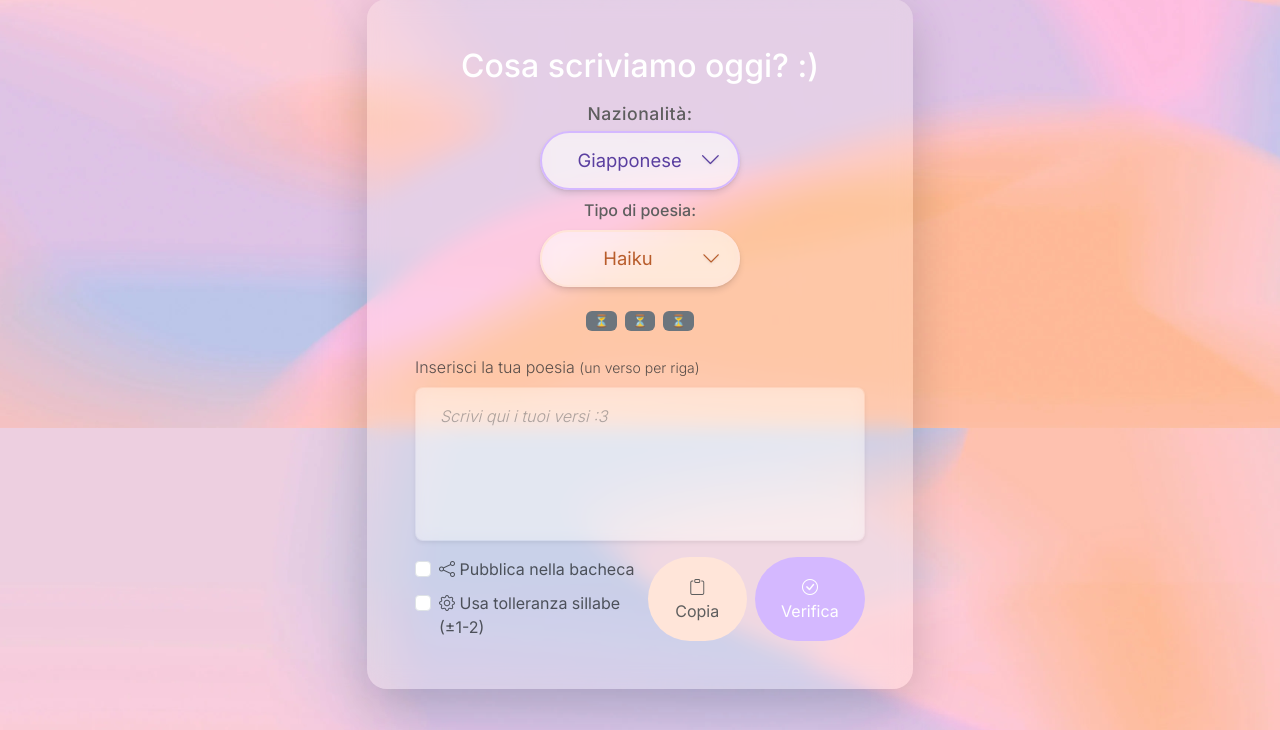
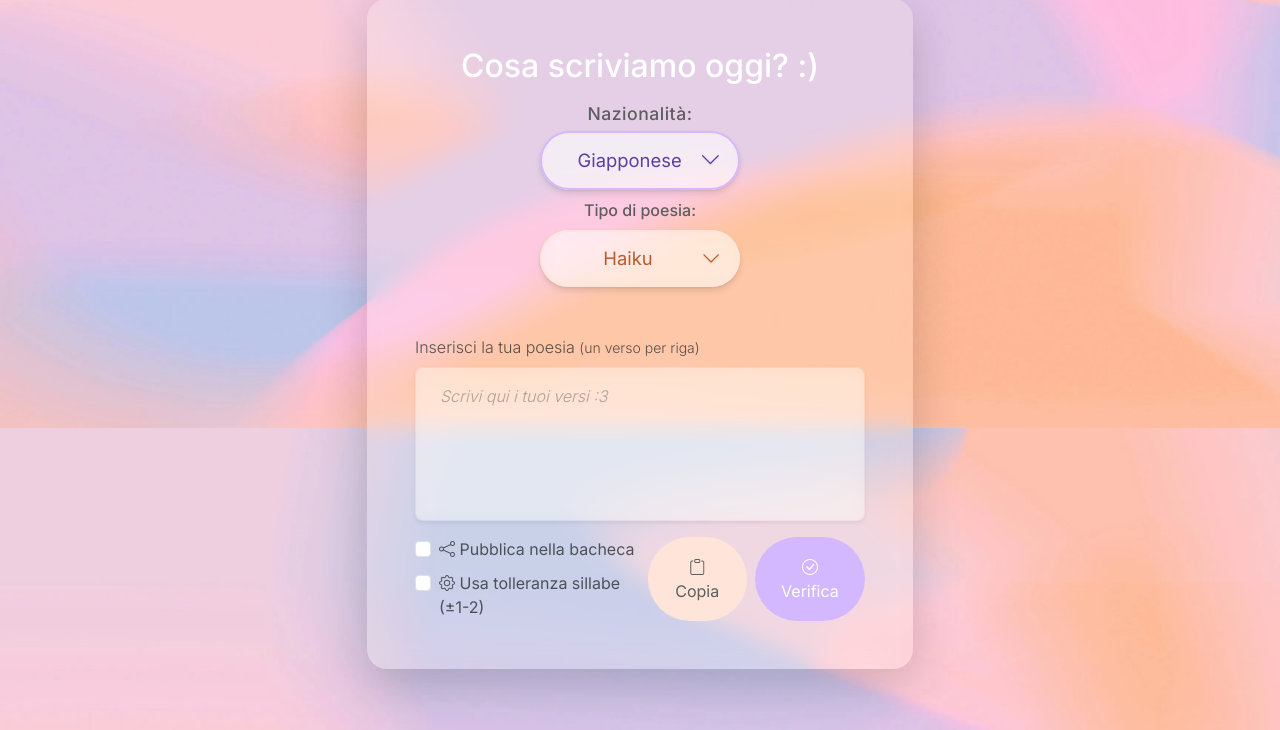
Before and after one commit to aleloizz/Ale-s-Haikus, a Python web app: template templates/index.html in a window 1280 px wide. Shown: the part 372-1102 px from the top of the page. Run offline with Jinja, Linux system fonts and the light colour scheme; the template is opened without the code that fills it, so the values that code supplies are empty; some web fonts are replaced.

Commit message:
rimozione badge di caricamento temporanei

```diff
--- a/static/js/app.js
+++ b/static/js/app.js
@@ -23,6 +23,8 @@ const poemTypes = { // Tipi di poesia disponibili
 };
 
 document.addEventListener('DOMContentLoaded', () => {
+    console.log('🚀 DOMContentLoaded - Inizio inizializzazione');
+
     // Elementi UI esistenti
     const poemNation = document.getElementById('poemNation');
     const poemTypeSelect = document.getElementById('poemType');
@@ -31,13 +33,28 @@ document.addEventListener('DOMContentLoaded', () => {
     const poemForm = document.getElementById('poemForm');
     const copyBtn = document.getElementById('copyBtn');
 
+    // CONTROLLO ESISTENZA ELEMENTI CRITICI
+    console.log('🔍 Controllo elementi DOM:');
+    console.log('  - poemNation:', poemNation ? '✅' : '❌');
+    console.log('  - poemTypeSelect:', poemTypeSelect ? '✅' : '❌');
+    console.log('  - patternDisplay:', patternDisplay ? '✅' : '❌');
+    console.log('  - poemText:', poemText ? '✅' : '❌');
+
     // NUOVI ELEMENTI PER LA BACHECA
     const publishCheckbox = document.getElementById('publishPoem');
     const publishFields = document.getElementById('publishFields');
     const submitBtnText = document.getElementById('submitBtnText');
 
+    // Se mancano elementi critici, interrompi l'esecuzione
+    if (!poemNation || !poemTypeSelect || !patternDisplay) {
+        console.error('❌ ERRORE CRITICO: Elementi DOM mancanti! Impossibile continuare.');
+        return;
+    }
+
     // Limite di caratteri lato frontend
-    poemText.setAttribute('maxlength', 500);
+    if (poemText) {
+        poemText.setAttribute('maxlength', 500);
+    }
 
     // Funzione di sanitizzazione base (rimuove tag HTML)
     function sanitizeInput(str) {
@@ -137,6 +154,16 @@ document.addEventListener('DOMContentLoaded', () => {
     // NUOVO ORDINE DI INIZIALIZZAZIONE - RESET COMPLETO PER COERENZA
     console.log('🚀 Inizializzazione app - reset completo per coerenza');
 
+    // FALLBACK DI EMERGENZA: mostra subito haiku se il patternDisplay è vuoto
+    if (patternDisplay.innerHTML.trim() === '') {
+        console.log('🆘 Fallback di emergenza - mostro haiku subito');
+        patternDisplay.innerHTML = `
+            <span class="badge bg-haiku-secondary syllable-badge">5</span>
+            <span class="badge bg-haiku-secondary syllable-badge">7</span>
+            <span class="badge bg-haiku-secondary syllable-badge">5</span>
+        `;
+    }
+
     // 1. Reset al default: giapponesi -> haiku
     poemNation.value = 'giapponesi';
     populatePoemTypes('giapponesi');
@@ -181,6 +208,16 @@ document.addEventListener('DOMContentLoaded', () => {
         }
 
         console.log('✅ Inizializzazione completa');
+
+        // CONTROLLO DI EMERGENZA FINALE: se patternDisplay è ancora vuoto, forza haiku
+        if (patternDisplay.innerHTML.trim() === '') {
+            console.log('🆘 EMERGENZA: patternDisplay ancora vuoto! Forzo haiku');
+            patternDisplay.innerHTML = `
+                <span class="badge bg-haiku-secondary syllable-badge">5</span>
+                <span class="badge bg-haiku-secondary syllable-badge">7</span>
+                <span class="badge bg-haiku-secondary syllable-badge">5</span>
+            `;
+        }
     }, 200);
 
     // Configurazione iniziale
@@ -867,12 +904,17 @@ document.addEventListener('DOMContentLoaded', () => {
 
     poemText.addEventListener('input', function() {
         const lines = this.value.split('\n').filter(line => line.trim() !== '');
-        const requiredLines = patterns[poemTypeSelect.value].length;
+        const currentType = poemTypeSelect.value;
 
-        if (lines.length === requiredLines) {
-            const errorContainer = document.getElementById('resultContainer');
-            if (errorContainer.querySelector('.alert-warning, .alert-danger')) {
-                errorContainer.style.display = 'none';
+        // Verifica che il pattern esista prima di accedervi
+        if (patterns[currentType] && patterns[currentType].syllables) {
+            const requiredLines = patterns[currentType].syllables.length;
+
+            if (lines.length === requiredLines) {
+                const errorContainer = document.getElementById('resultContainer');
+                if (errorContainer && errorContainer.querySelector('.alert-warning, .alert-danger')) {
+                    errorContainer.style.display = 'none';
+                }
             }
         }
     });
--- a/templates/index.html
+++ b/templates/index.html
@@ -121,10 +121,7 @@
 
                                     <!-- Visualizzazione pattern-->
                                     <div class="d-flex justify-content-center gap-2 mb-4" id="patternDisplay">
-                                        <!-- Badge di caricamento temporanei -->
-                                        <span class="badge bg-secondary">⏳</span>
-                                        <span class="badge bg-secondary">⏳</span>
-                                        <span class="badge bg-secondary">⏳</span>
+                                        <!-- I badge verranno popolati dinamicamente da JavaScript -->
                                     </div>
 
                                     <!-- Textarea unico -->
```
